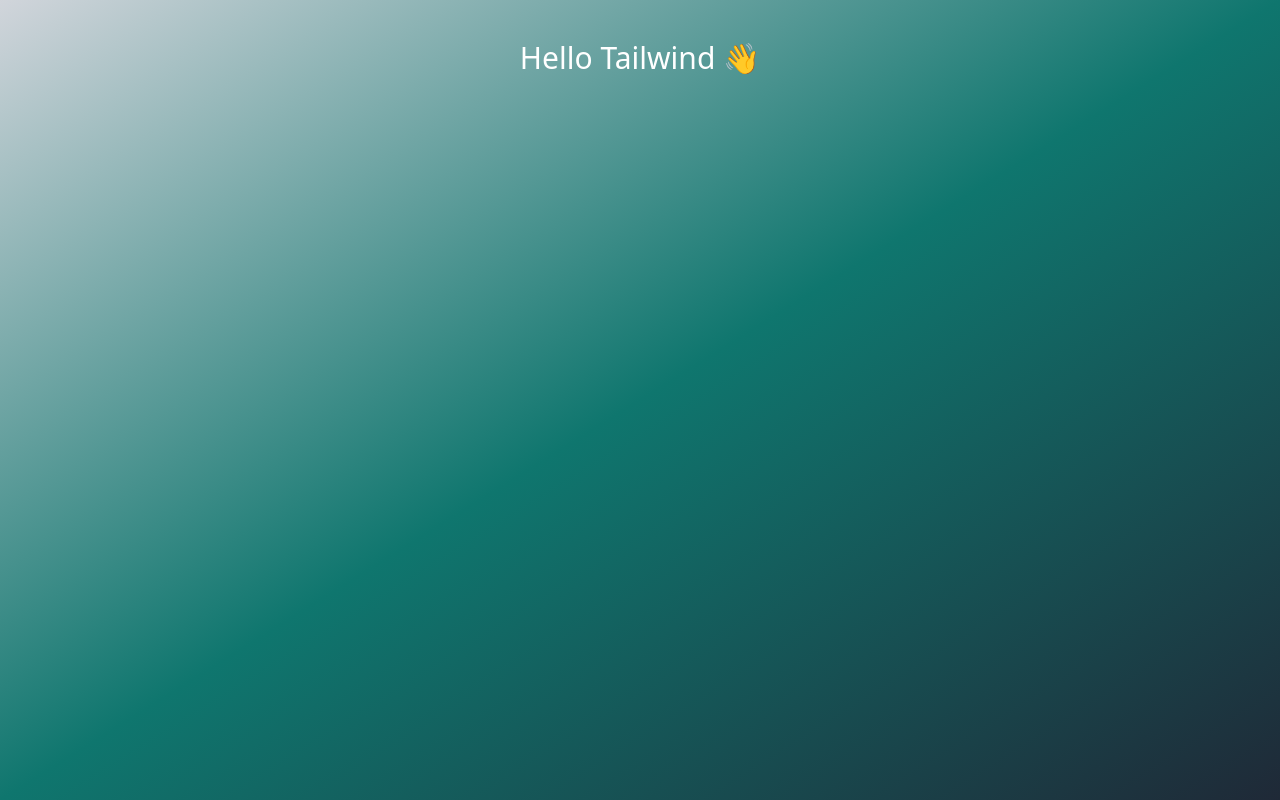
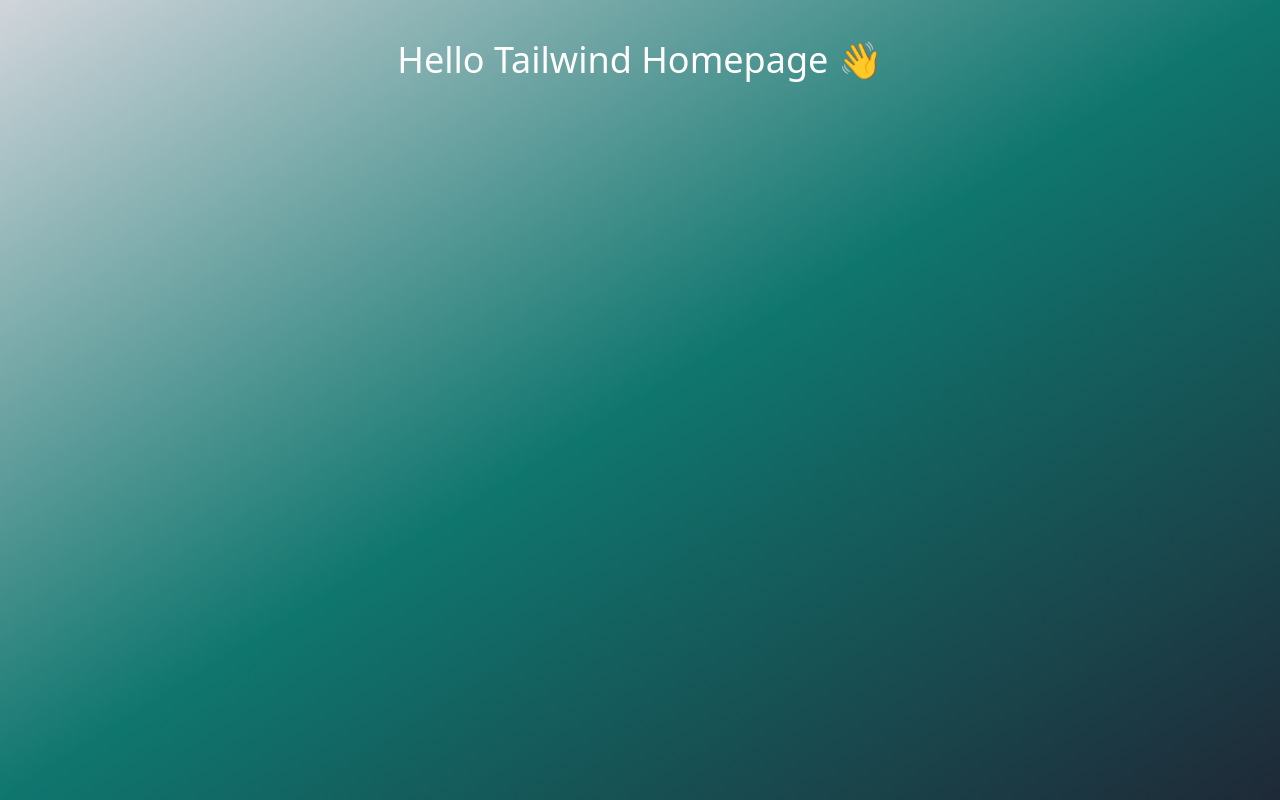
Before and after one commit to jakub0227/assignment_demo, a React (Create React App) app: page / in a window 1280 px wide. Built offline with nearby package versions, Linux system fonts and the light colour scheme.

Commit message:
move basic layout to hoc/Layout/Layout.tsx, add basic routing with react-router

```diff
--- a/src/App.tsx
+++ b/src/App.tsx
@@ -1,10 +1,14 @@
 import React, { FC } from "react";
-import { Layout } from "./hoc/Layout";
+import { Route, Routes } from "react-router-dom";
+import { Layout } from "./hoc/Layout/Layout";
+import { HomePage } from "./pages/HomePage/HomePage";
 
 export const App: FC = () => {
   return (
     <Layout>
-      <h1 className="text-3xl mt-10 text-white">Hello Tailwind 👋</h1>
+      <Routes>
+        <Route path="/" element={<HomePage />} />
+      </Routes>
     </Layout>
   );
 };
--- a/src/index.tsx
+++ b/src/index.tsx
@@ -1,6 +1,12 @@
 import React from "react";
 import ReactDOM from "react-dom";
+import { BrowserRouter } from "react-router-dom";
 import { App } from "./App";
 import "./styles/tailwind.css";
 
-ReactDOM.render(<App />, document.getElementById("root"));
+ReactDOM.render(
+  <BrowserRouter>
+    <App />
+  </BrowserRouter>,
+  document.getElementById("root")
+);
--- /dev/null
+++ b/src/pages/DetailsPage/DetailsPage.tsx
@@ -0,0 +1,5 @@
+import React from "react";
+
+export const DetailsPage = () => {
+  return <div>DetailsPage</div>;
+};
--- /dev/null
+++ b/src/pages/HomePage/HomePage.tsx
@@ -0,0 +1,9 @@
+import React, { FC } from "react";
+
+export const HomePage: FC = () => {
+  return (
+    <div>
+      <h1 className="text-4xl mt-10 text-white">Hello Tailwind Homepage 👋</h1>
+    </div>
+  );
+};
```
Also changed, not shown: src/hoc/Layout/Layout.tsx (renamed from src/hoc/Layout.tsx).
